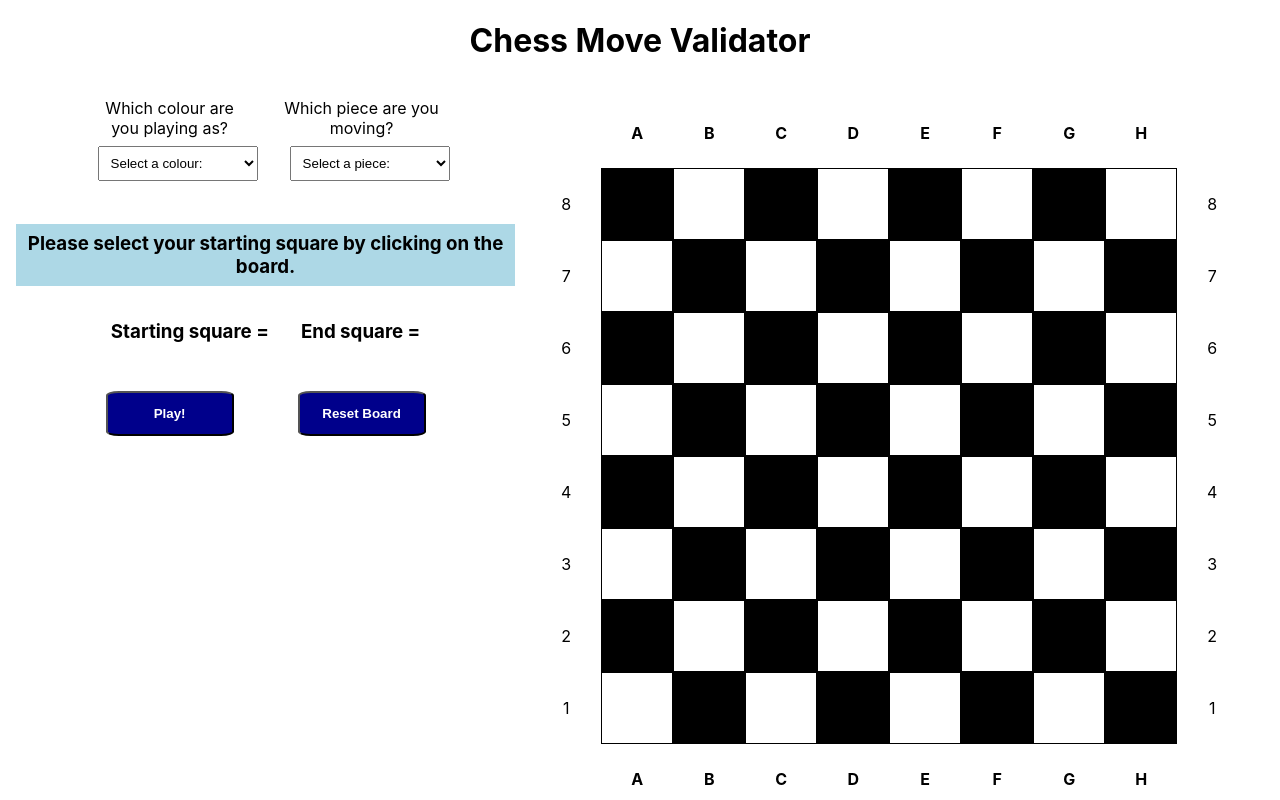
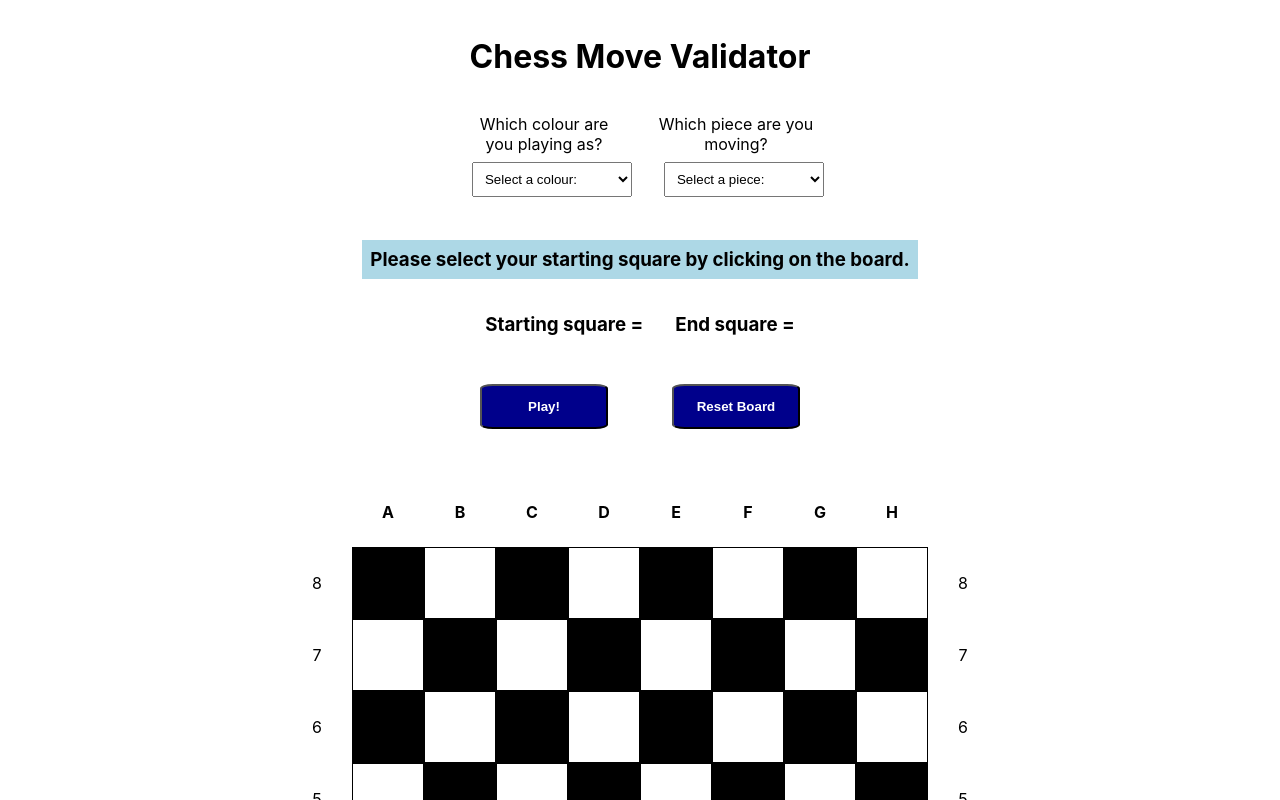
Before and after one commit to natasha-mann/chess, a React (Create React App) app: page / in a window 1280 px wide. Shown: the top 800 px of the page. Built offline with nearby package versions, Linux system fonts and the light colour scheme.

Commit message:
updated colour

```diff
--- a/src/App.css
+++ b/src/App.css
@@ -6,6 +6,9 @@
 .layout {
   display: flex;
   flex-direction: row;
+  flex-wrap: wrap;
+  justify-content: center;
+  align-items: center;
 }
 
 .select-container {
@@ -39,7 +42,6 @@
 .form {
   display: flex;
   flex-direction: column;
-  width: 40%;
   align-items: center;
 }
 
@@ -65,8 +67,8 @@
   background-color: azure;
   color: darkblue;
 }
-
+/*
 .table-container {
   display: flex;
   justify-content: center;
-}
+} */
--- a/src/App.tsx
+++ b/src/App.tsx
@@ -4,7 +4,7 @@ import canMove, { pieces } from "./utils";
 import "./App.css";
 import { ChessBoard } from "./components/ChessBoard";
 
-enum ValidMove {
+export enum ValidMove {
   "true",
   "false",
   "unset",
@@ -65,9 +65,9 @@ function App() {
 
   return (
     <div className="App">
-      <h1>Chess Move Validator</h1>
       <div className="layout">
         <form onSubmit={handleSubmit} className="form">
+          <h1>Chess Move Validator</h1>
           <div className="select-container">
             <div className="select">
               <label>Which colour are you playing as?</label>
@@ -143,6 +143,7 @@ function App() {
             handleSelectSquare={handleSelectSquare}
             startSquare={startSquare}
             endSquare={endSquare}
+            validMove={validMove}
           />
         </div>
       </div>
--- a/src/components/ChessBoard.tsx
+++ b/src/components/ChessBoard.tsx
@@ -1,18 +1,22 @@
+import { ValidMove } from "../App";
 import styles from "./chessboard.module.css";
 
 interface ChessBoardProps {
   handleSelectSquare: (e: React.MouseEvent<HTMLElement>) => void;
   startSquare: string;
   endSquare: string;
+  validMove: ValidMove;
 }
 
 export const ChessBoard = ({
   handleSelectSquare,
   startSquare,
   endSquare,
+  validMove,
 }: ChessBoardProps) => {
   const columns = [" ", "A", "B", "C", "D", "E", "F", "G", "H", " "];
   const rows = ["9", "8", "7", "6", "5", "4", "3", "2", "1", "0"];
+  const valid = validMove === ValidMove.true ? true : false;
 
   return (
     <table className={styles.table}>
@@ -24,9 +28,18 @@ export const ChessBoard = ({
                 const rowType = parseInt(row) % 2 === 0 ? "even" : "odd";
 
                 const selectedStart =
-                  startSquare === col + row ? "selectedStart" : "";
+                  startSquare === col + row && valid
+                    ? "selectedStartValid"
+                    : startSquare === col + row
+                    ? "selectedStart"
+                    : "";
+
                 const selectedEnd =
-                  endSquare === col + row ? "selectedEnd" : "";
+                  endSquare === col + row && valid
+                    ? "selectedEndValid"
+                    : endSquare === col + row
+                    ? "selectedStart"
+                    : "";
 
                 return (
                   <>
@@ -44,7 +57,7 @@ export const ChessBoard = ({
 
                     {row !== "9" && row !== "0" && col !== " " && (
                       <td
-                        className={`${styles.square} ${styles[rowType]} ${styles.border} ${styles[selectedStart]} ${styles[selectedEnd]}`}
+                        className={`${styles.square} ${styles[rowType]} ${styles.border} ${styles[selectedStart]} ${styles[selectedEnd]} `}
                         id={col + row}
                         key={col + row}
                         onClick={handleSelectSquare}
--- a/src/components/chessboard.module.css
+++ b/src/components/chessboard.module.css
@@ -28,3 +28,8 @@
 .selectedEnd {
   background-color: red !important;
 }
+
+.selectedEndValid,
+.selectedStartValid {
+  background-color: green;
+}
```
